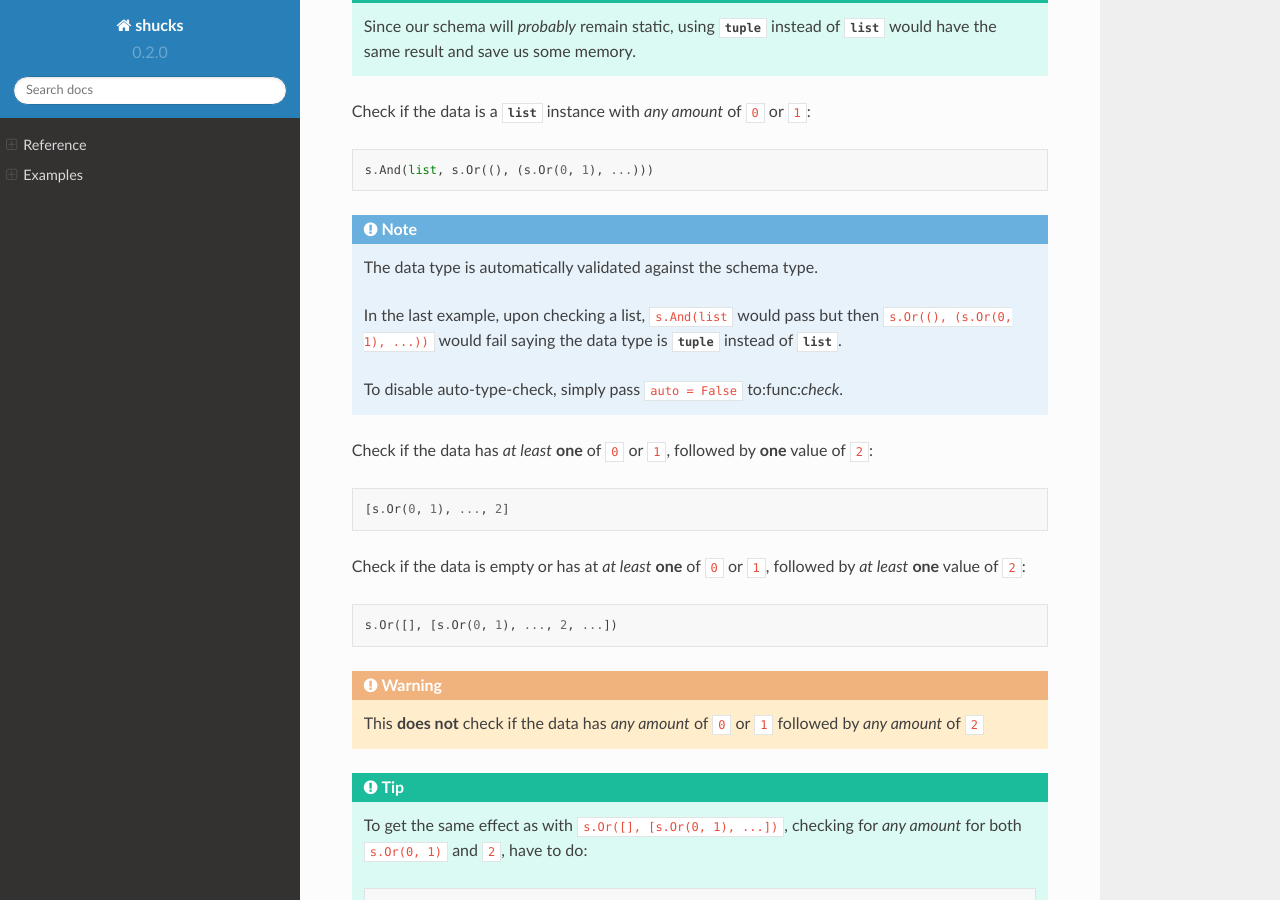
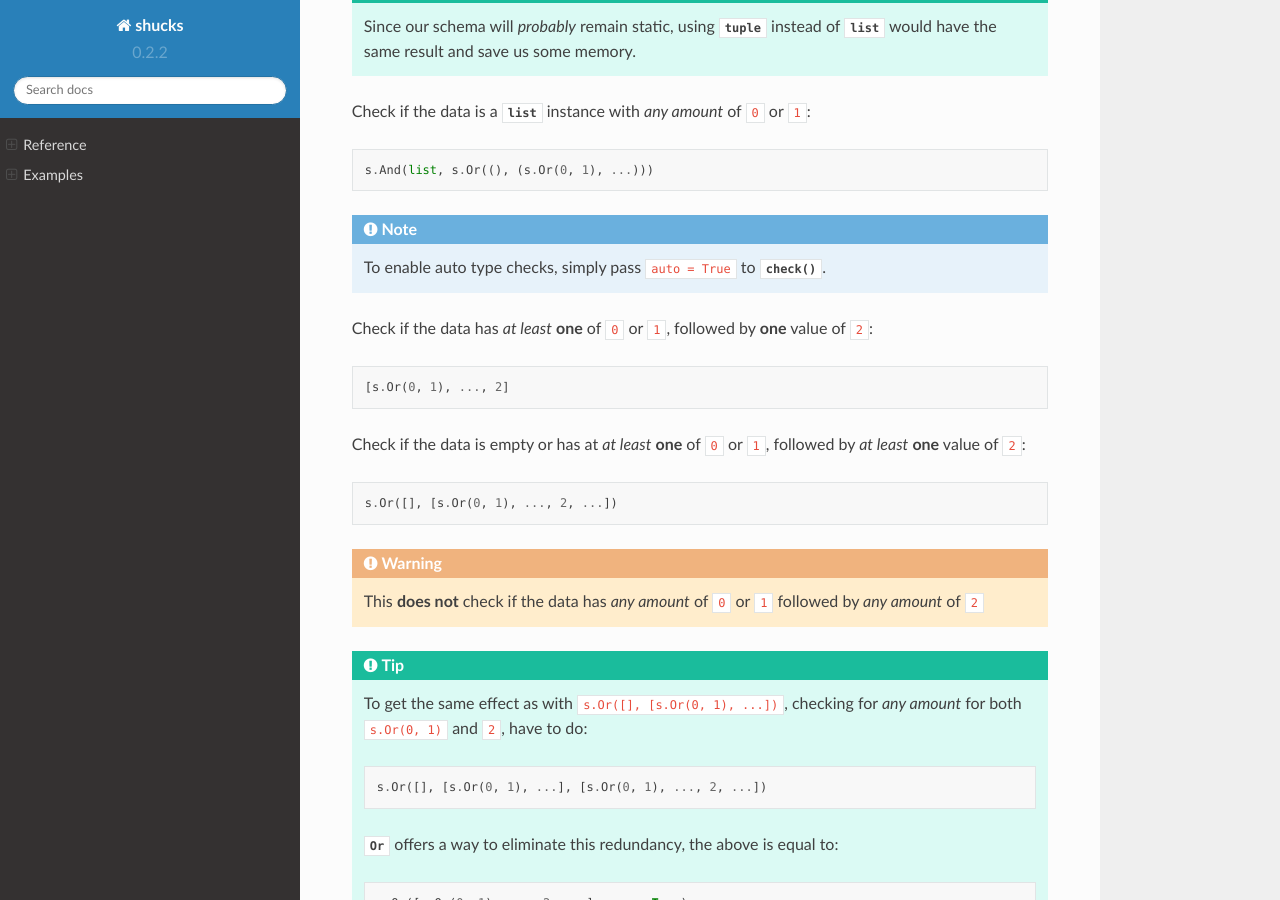
Before and after one commit to Exahilosys/shucks, a Sphinx documentation site: the page built from docs/index.rst, in a window 1280 px wide and 900 px high, scrolled down 2032 px. Built offline with Sphinx 7.4.7 and the Read the Docs theme 2.0.0, drawn with Linux system fonts in a browser that asks for light colours.

Commit message:
faster selecting and type checking

```diff
--- a/docs/index.rst
+++ b/docs/index.rst
@@ -132,13 +132,7 @@ or :code:`1`:
 
 .. note::
 
-  The data type is automatically validated against the schema type.
-
-  In the last example, upon checking a list, :code:`s.And(list` would pass
-  but then :code:`s.Or((), (s.Or(0, 1), ...))` would fail saying the data type
-  is :class:`tuple` instead of :class:`list`.
-
-  To disable auto-type-check, simply pass :code:`auto = False` to:func:`check`.
+  To enable auto type checks, simply pass :code:`auto = True` to :func:`check`.
 
 .. _at_least_extra:
 
--- a/setup.py
+++ b/setup.py
@@ -6,7 +6,7 @@ with open('README.rst') as file:
 
 name = 'shucks'
 
-version = '0.2.0'
+version = '0.2.2'
 
 author = 'Exahilosys'
 
```
Also changed, not shown: 1 other file.
